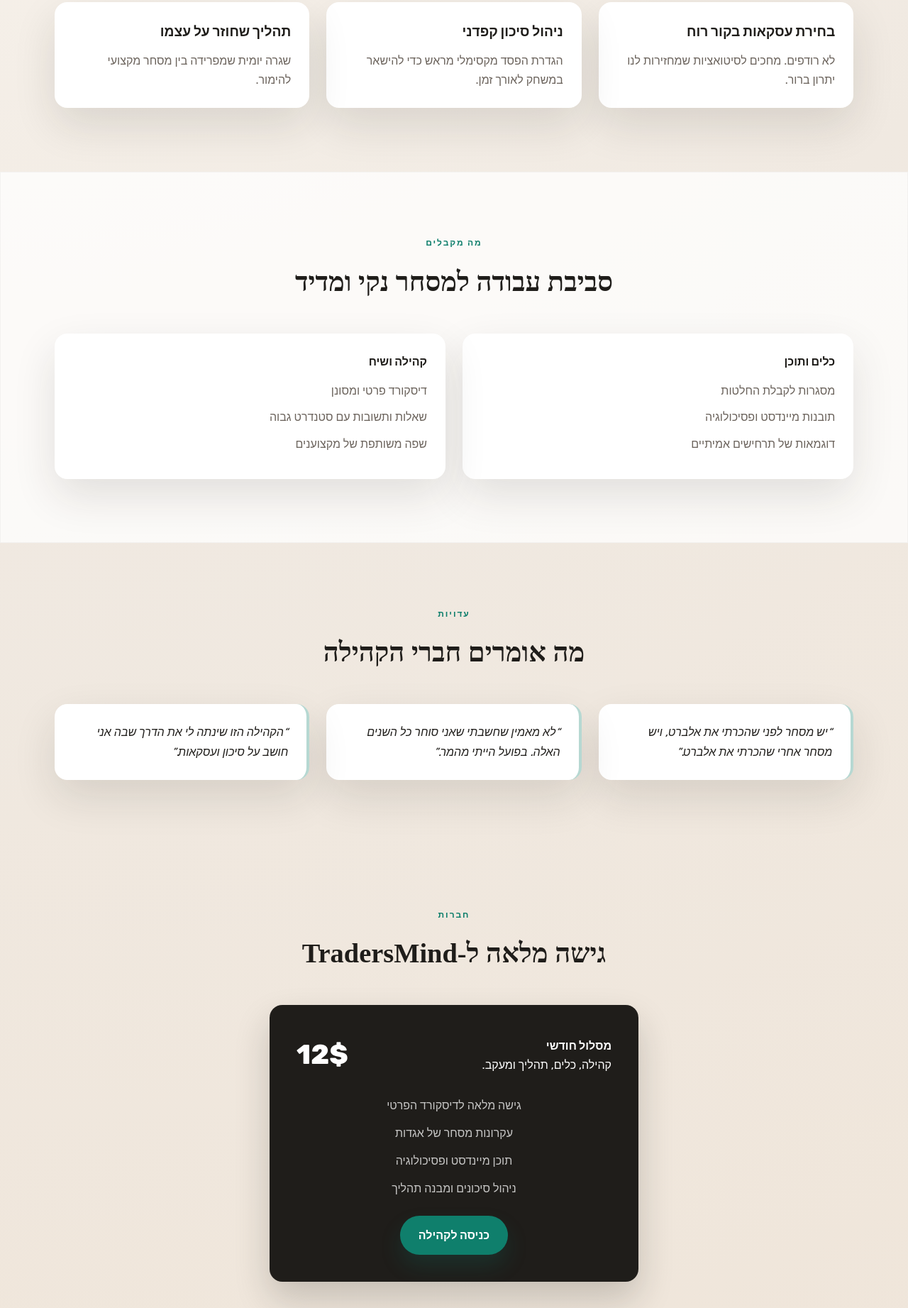
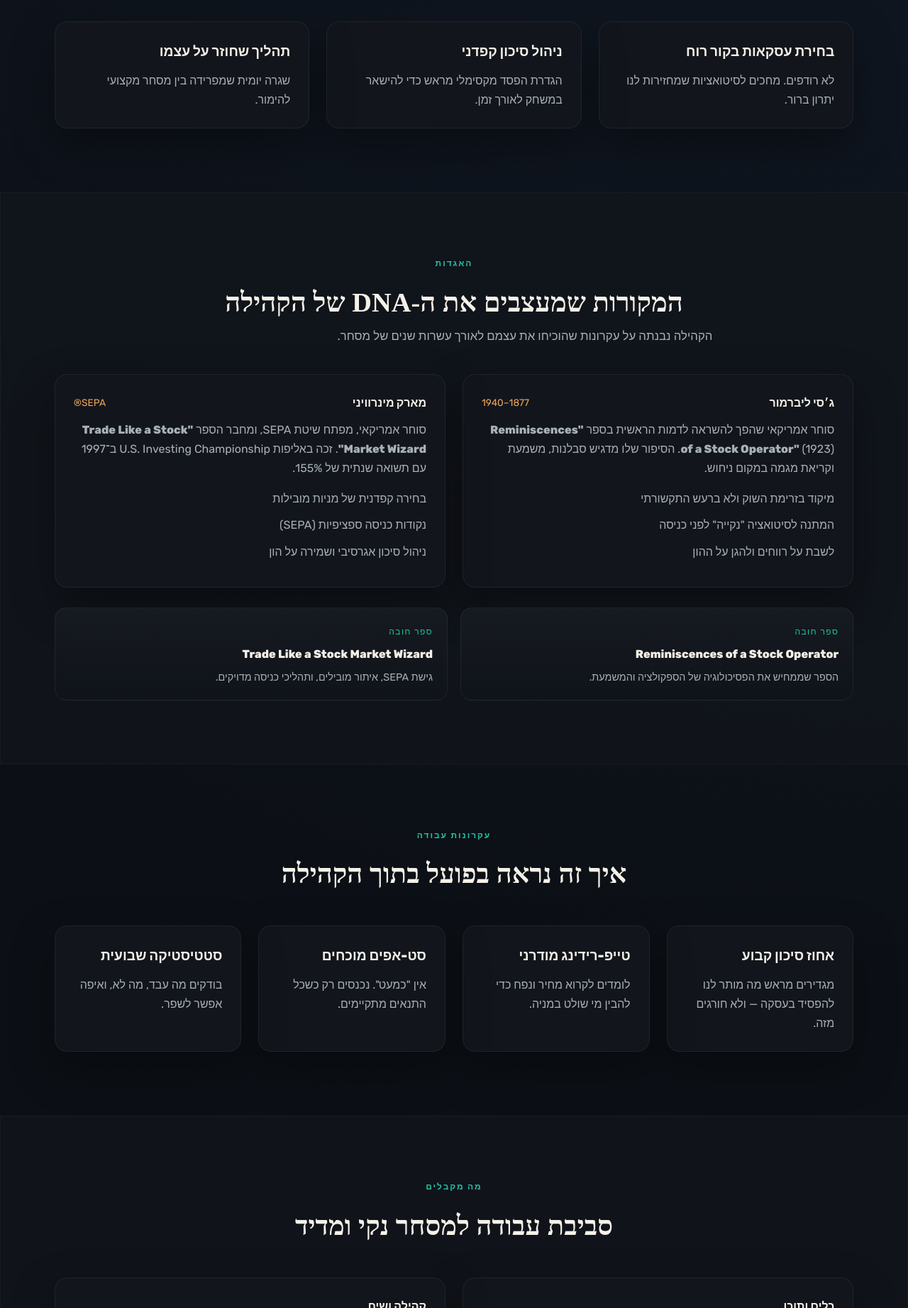
Before and after one commit to Kolpif/discord-albert, a plain HTML site: page index.html in a window 1280 px wide. Shown: the part 957-2800 px from the top of the page at 71% size. Drawn offline with Linux system fonts and the light colour scheme; a web font is replaced by a local one.

Commit message:
Dark theme and expanded legends content

```diff
--- a/index.html
+++ b/index.html
@@ -23,6 +23,7 @@
     </div>
     <nav class="nav-links">
       <a href="#method">השיטה</a>
+      <a href="#legends">האגדות</a>
       <a href="#benefits">מה מקבלים</a>
       <a href="#pricing">חברות</a>
       <a class="nav-cta" href="https://www.patreon.com/c/u75345269/posts" target="_blank" rel="noreferrer">הצטרפות</a>
@@ -33,10 +34,11 @@
     <section class="hero">
       <div class="hero-content">
         <p class="eyebrow">קהילה דיסקרטית לסוחרים שרוצים מסגרת אמיתית</p>
-        <h1>מסחר בלי רעש.<br>שיטה. משמעת. הסתברות.</h1>
+        <h1>מסחר נקי.<br>שיטה. משמעת. הסתברות.</h1>
         <p class="lead">
-          זו לא עוד קבוצת דיסקורד. TradersMind היא סביבת עבודה ממוקדת—
-          עם עקרונות של אגדות המסחר, תהליכי החלטה נקיים והבנה עמוקה של סיכון.
+          TradersMind היא סביבת עבודה ממוקדת — בלי רעש ובלי הייפ.
+          אנחנו בונים תהליך מסחר שנשען על עקרונות של אגדות, בדגש על ניהול סיכונים
+          והבנה של מהלכי שוק אמיתיים.
         </p>
         <div class="cta-row">
           <a class="cta" href="https://www.patreon.com/c/u75345269/posts" target="_blank" rel="noreferrer">הצטרפות לקהילה</a>
@@ -48,12 +50,12 @@
             <span class="stat-label">לחודש</span>
           </div>
           <div>
-            <span class="stat">ללא הייפ</span>
-            <span class="stat-label">רק תהליך</span>
+            <span class="stat">דיסקורד פרטי</span>
+            <span class="stat-label">סביבה ממוקדת בלבד</span>
           </div>
           <div>
-            <span class="stat">דיסקורד פרטי</span>
-            <span class="stat-label">קהילה איכותית בלבד</span>
+            <span class="stat">שגרה מקצועית</span>
+            <span class="stat-label">ליווי תהליך יומי</span>
           </div>
         </div>
       </div>
@@ -64,6 +66,7 @@
           <li>סינון הזדמנויות לפי קריטריונים קשיחים</li>
           <li>ניהול פוזיציה לפי תרחישים מראש</li>
           <li>סטטיסטיקה ותחקיר שבועי</li>
+          <li>שיח נקי מרעשי רקע</li>
         </ul>
         <div class="hero-card-footer">
           <span>גישה מלאה לחברי הקהילה</span>
@@ -97,6 +100,85 @@
       </div>
     </section>
 
+    <section id="legends" class="section alt reveal">
+      <div class="section-head">
+        <p class="eyebrow">האגדות</p>
+        <h3>המקורות שמעצבים את ה-DNA של הקהילה</h3>
+        <p class="lead">הקהילה נבנתה על עקרונות שהוכיחו את עצמם לאורך עשרות שנים של מסחר.</p>
+      </div>
+      <div class="grid two">
+        <article class="legend-card">
+          <div class="legend-title">
+            <h4>ג׳סי ליברמור</h4>
+            <span>1877–1940</span>
+          </div>
+          <p>
+            סוחר אמריקאי שהפך להשראה לדמות הראשית בספר
+            <strong>"Reminiscences of a Stock Operator"</strong> (1923).
+            הסיפור שלו מדגיש סבלנות, משמעת וקריאת מגמה במקום ניחוש.
+          </p>
+          <ul>
+            <li>מיקוד בזרימת השוק ולא ברעש התקשורתי</li>
+            <li>המתנה לסיטואציה "נקייה" לפני כניסה</li>
+            <li>לשבת על רווחים ולהגן על ההון</li>
+          </ul>
+        </article>
+        <article class="legend-card">
+          <div class="legend-title">
+            <h4>מארק מינרוויני</h4>
+            <span>SEPA®</span>
+          </div>
+          <p>
+            סוחר אמריקאי, מפתח שיטת SEPA, ומחבר הספר
+            <strong>"Trade Like a Stock Market Wizard"</strong>.
+            זכה באליפות U.S. Investing Championship ב־1997 עם תשואה שנתית של 155%.
+          </p>
+          <ul>
+            <li>בחירה קפדנית של מניות מובילות</li>
+            <li>נקודות כניסה ספציפיות (SEPA)</li>
+            <li>ניהול סיכון אגרסיבי ושמירה על הון</li>
+          </ul>
+        </article>
+      </div>
+      <div class="legend-books">
+        <div class="book-card">
+          <span>ספר חובה</span>
+          <strong>Reminiscences of a Stock Operator</strong>
+          <p>הספר שממחיש את הפסיכולוגיה של הספקולציה והמשמעת.</p>
+        </div>
+        <div class="book-card">
+          <span>ספר חובה</span>
+          <strong>Trade Like a Stock Market Wizard</strong>
+          <p>גישת SEPA, איתור מובילים, ותהליכי כניסה מדויקים.</p>
+        </div>
+      </div>
+    </section>
+
+    <section class="section reveal">
+      <div class="section-head">
+        <p class="eyebrow">עקרונות עבודה</p>
+        <h3>איך זה נראה בפועל בתוך הקהילה</h3>
+      </div>
+      <div class="grid four">
+        <article class="feature">
+          <h4>אחוז סיכון קבוע</h4>
+          <p>מגדירים מראש מה מותר לנו להפסיד בעסקה — ולא חורגים מזה.</p>
+        </article>
+        <article class="feature">
+          <h4>טייפ-רידינג מודרני</h4>
+          <p>לומדים לקרוא מחיר ונפח כדי להבין מי שולט במניה.</p>
+        </article>
+        <article class="feature">
+          <h4>סט-אפים מוכחים</h4>
+          <p>אין "כמעט". נכנסים רק כשכל התנאים מתקיימים.</p>
+        </article>
+        <article class="feature">
+          <h4>סטטיסטיקה שבועית</h4>
+          <p>בודקים מה עבד, מה לא, ואיפה אפשר לשפר.</p>
+        </article>
+      </div>
+    </section>
+
     <section id="benefits" class="section alt reveal">
       <div class="section-head">
         <p class="eyebrow">מה מקבלים</p>
@@ -109,6 +191,7 @@
             <li>מסגרות לקבלת החלטות</li>
             <li>תובנות מיינדסט ופסיכולוגיה</li>
             <li>דוגמאות של תרחישים אמיתיים</li>
+            <li>שיעורים לפי נושאים: סיכון, כניסה, יציאה</li>
           </ul>
         </div>
         <div class="list-card">
@@ -117,6 +200,7 @@
             <li>דיסקורד פרטי ומסונן</li>
             <li>שאלות ותשובות עם סטנדרט גבוה</li>
             <li>שפה משותפת של מקצוענים</li>
+            <li>תמיכה בשגרת מסחר יומית</li>
           </ul>
         </div>
       </div>
@@ -152,6 +236,7 @@
           <li>עקרונות מסחר של אגדות</li>
           <li>תוכן מיינדסט ופסיכולוגיה</li>
           <li>ניהול סיכונים ומבנה תהליך</li>
+          <li>תיקיות עבודה, צ'ק-ליסטים ודוגמאות</li>
         </ul>
         <a class="cta" href="https://www.patreon.com/c/u75345269/posts" target="_blank" rel="noreferrer">כניסה לקהילה</a>
       </div>
@@ -175,6 +260,10 @@
           <summary>האם מקבלים איתותים?</summary>
           <p>הדגש הוא על שיטה והבנת החלטות, לא על איתותים או הבטחות.</p>
         </details>
+        <details>
+          <summary>כמה זמן לוקח לראות שינוי בתוצאות?</summary>
+          <p>בדרך כלל רואים שינוי אחרי שמטמיעים תהליך קבוע של כמה שבועות.</p>
+        </details>
       </div>
     </section>
   </main>
--- a/styles.css
+++ b/styles.css
@@ -1,17 +1,19 @@
 :root{
-  --bg:#f7f3ef;
-  --surface:#ffffff;
-  --ink:#1f1d1a;
-  --muted:#6b635c;
-  --accent:#0f7f6c;
-  --accent-2:#d87c2c;
-  --shadow:0 24px 60px rgba(31,29,26,.12);
+  --bg:#0b0e12;
+  --surface:#12161c;
+  --surface-2:#171c23;
+  --ink:#f5f1e8;
+  --muted:#a8b0b8;
+  --accent:#22c1a2;
+  --accent-2:#f2a65a;
+  --accent-3:#4ea1ff;
+  --shadow:0 24px 60px rgba(0,0,0,.35);
   --radius:18px;
 }
 *{margin:0;padding:0;box-sizing:border-box}
 body{
   font-family:"Rubik",sans-serif;
-  background:radial-gradient(circle at top left,#fbf7f1 0%,#f0e9e1 45%,#efe4d7 100%);
+  background:radial-gradient(circle at top right,#111926 0%,#0c1016 45%,#0b0e12 100%);
   color:var(--ink);
   line-height:1.7;
   min-height:100vh;
@@ -21,8 +23,9 @@
   position:fixed;
   inset:0;
   background:
-    radial-gradient(600px 300px at 90% 10%,rgba(15,127,108,.12),transparent 60%),
-    radial-gradient(400px 300px at 10% 80%,rgba(216,124,44,.15),transparent 60%);
+    radial-gradient(600px 300px at 85% 12%,rgba(34,193,162,.14),transparent 60%),
+    radial-gradient(480px 340px at 10% 75%,rgba(242,166,90,.12),transparent 60%),
+    radial-gradient(420px 320px at 50% 90%,rgba(78,161,255,.08),transparent 60%);
   pointer-events:none;
   z-index:-1;
 }
@@ -34,8 +37,9 @@
   gap:24px;
   position:sticky;
   top:0;
-  background:rgba(247,243,239,.7);
+  background:rgba(11,14,18,.7);
   backdrop-filter:blur(12px);
+  border-bottom:1px solid rgba(255,255,255,.04);
   z-index:10;
 }
 .brand{
@@ -47,12 +51,13 @@
   width:44px;
   height:44px;
   border-radius:14px;
-  background:var(--ink);
+  background:linear-gradient(135deg,#1b2531,#0e141c);
   color:#fff;
   display:grid;
   place-items:center;
   font-weight:800;
   letter-spacing:1px;
+  border:1px solid rgba(255,255,255,.08);
 }
 .brand-title{
   font-family:"Frank Ruhl Libre",serif;
@@ -70,10 +75,11 @@
   color:var(--ink);
 }
 .nav-cta{
-  background:var(--ink);
-  color:#fff !important;
+  background:var(--accent);
+  color:#0b0e12 !important;
   padding:10px 18px;
   border-radius:999px;
+  font-weight:700;
 }
 .hero{
   display:grid;
@@ -88,7 +94,7 @@
   line-height:1.1;
   margin:14px 0 20px;
 }
-.lead{font-size:1.1rem;color:var(--muted);max-width:560px}
+.lead{font-size:1.05rem;color:var(--muted);max-width:560px}
 .eyebrow{
   text-transform:uppercase;
   letter-spacing:.16em;
@@ -105,17 +111,17 @@
   padding:14px 26px;
   border-radius:999px;
   background:var(--accent);
-  color:#fff;
+  color:#0b0e12;
   text-decoration:none;
-  font-weight:600;
+  font-weight:700;
   transition:.2s ease;
-  box-shadow:0 16px 30px rgba(15,127,108,.2);
+  box-shadow:0 16px 30px rgba(34,193,162,.2);
 }
 .cta:hover{transform:translateY(-2px)}
 .cta.ghost{
   background:transparent;
   color:var(--accent);
-  border:1px solid rgba(15,127,108,.3);
+  border:1px solid rgba(34,193,162,.4);
   box-shadow:none;
 }
 .hero-stats{
@@ -126,17 +132,16 @@
 .stat{display:block;font-weight:700;font-size:1.1rem}
 .stat-label{display:block;font-size:.9rem;color:var(--muted)}
 .hero-card{
-  background:var(--surface);
+  background:linear-gradient(180deg,rgba(18,22,28,.92),rgba(15,19,26,.96));
   border-radius:var(--radius);
   padding:32px;
   box-shadow:var(--shadow);
-  border:1px solid rgba(31,29,26,.08);
-  transform:translateY(8px);
+  border:1px solid rgba(255,255,255,.08);
   animation:float 6s ease-in-out infinite;
 }
 .card-tag{
   display:inline-block;
-  background:rgba(15,127,108,.12);
+  background:rgba(34,193,162,.16);
   color:var(--accent);
   padding:6px 12px;
   border-radius:999px;
@@ -155,11 +160,11 @@
   padding:90px 6vw;
 }
 .section.alt{
-  background:rgba(255,255,255,.75);
-  box-shadow:0 0 0 1px rgba(31,29,26,.04) inset;
+  background:rgba(18,22,28,.8);
+  box-shadow:0 0 0 1px rgba(255,255,255,.04) inset;
 }
 .section-head{
-  max-width:720px;
+  max-width:760px;
   margin:0 auto 40px;
   text-align:center;
 }
@@ -177,9 +182,10 @@
 }
 .pill-row span{
   padding:8px 16px;
-  background:rgba(31,29,26,.05);
+  background:rgba(255,255,255,.06);
   border-radius:999px;
   font-size:.9rem;
+  color:var(--muted);
 }
 .grid{
   display:grid;
@@ -187,11 +193,13 @@
 }
 .grid.three{grid-template-columns:repeat(auto-fit,minmax(230px,1fr))}
 .grid.two{grid-template-columns:repeat(auto-fit,minmax(260px,1fr))}
-.feature, .list-card, .quote{
+.grid.four{grid-template-columns:repeat(auto-fit,minmax(210px,1fr))}
+.feature, .list-card, .quote, .legend-card{
   background:var(--surface);
   border-radius:var(--radius);
   padding:26px;
   box-shadow:var(--shadow);
+  border:1px solid rgba(255,255,255,.06);
 }
 .feature h4{font-size:1.2rem;margin-bottom:10px}
 .feature p{color:var(--muted)}
@@ -200,21 +208,57 @@
 .list-card li{margin-bottom:10px}
 .quote{
   font-style:italic;
-  border-right:4px solid rgba(15,127,108,.3);
+  border-right:4px solid rgba(34,193,162,.3);
+  color:var(--muted);
 }
+.legend-title{
+  display:flex;
+  align-items:center;
+  justify-content:space-between;
+  margin-bottom:10px;
+  gap:12px;
+}
+.legend-title span{
+  font-size:.85rem;
+  color:var(--accent-2);
+}
+.legend-card p{color:var(--muted);margin-bottom:16px}
+.legend-card ul{list-style:none;color:var(--muted)}
+.legend-card li{margin-bottom:10px}
+.legend-books{
+  margin-top:28px;
+  display:grid;
+  gap:18px;
+  grid-template-columns:repeat(auto-fit,minmax(220px,1fr));
+}
+.book-card{
+  background:linear-gradient(180deg,rgba(23,28,35,.9),rgba(16,20,26,.95));
+  border-radius:16px;
+  padding:18px 20px;
+  border:1px solid rgba(255,255,255,.06);
+}
+.book-card span{
+  font-size:.75rem;
+  letter-spacing:.12em;
+  text-transform:uppercase;
+  color:var(--accent);
+}
+.book-card strong{display:block;margin:6px 0 8px;font-size:1rem}
+.book-card p{color:var(--muted);font-size:.9rem}
 .pricing{
   text-align:center;
 }
 .pricing-card{
   max-width:520px;
   margin:0 auto;
-  background:var(--ink);
+  background:linear-gradient(145deg,#0f141b,#141a22);
   color:#fff;
   padding:38px;
   border-radius:var(--radius);
-  box-shadow:0 24px 50px rgba(31,29,26,.2);
+  box-shadow:0 24px 50px rgba(0,0,0,.45);
+  border:1px solid rgba(255,255,255,.08);
 }
-.pricing-card ul{list-style:none;margin:24px 0;color:rgba(255,255,255,.75)}
+.pricing-card ul{list-style:none;margin:24px 0;color:rgba(255,255,255,.72)}
 .pricing-card li{margin-bottom:12px}
 .pricing-top{
   display:flex;
@@ -223,7 +267,7 @@
   align-items:center;
   text-align:right;
 }
-.price{font-size:2.4rem;font-weight:700}
+.price{font-size:2.4rem;font-weight:700;color:var(--accent-2)}
 .faq{
   max-width:720px;
   margin:0 auto;
@@ -235,6 +279,7 @@
   padding:18px 20px;
   border-radius:14px;
   box-shadow:var(--shadow);
+  border:1px solid rgba(255,255,255,.06);
 }
 .faq summary{
   cursor:pointer;
@@ -254,8 +299,8 @@
 }
 .reveal.show{opacity:1;transform:translateY(0)}
 @keyframes float{
-  0%,100%{transform:translateY(8px)}
-  50%{transform:translateY(0)}
+  0%,100%{transform:translateY(6px)}
+  50%{transform:translateY(-6px)}
 }
 @media (max-width:960px){
   .hero{grid-template-columns:1fr}
```
